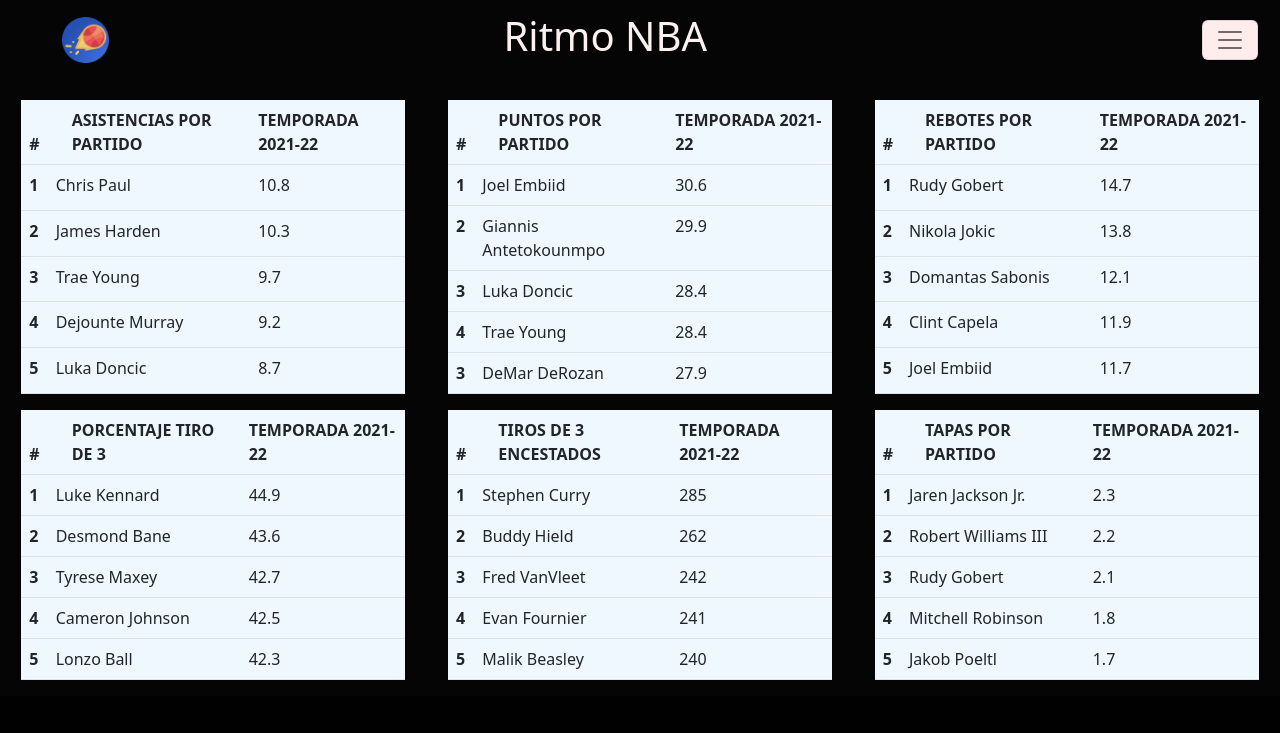
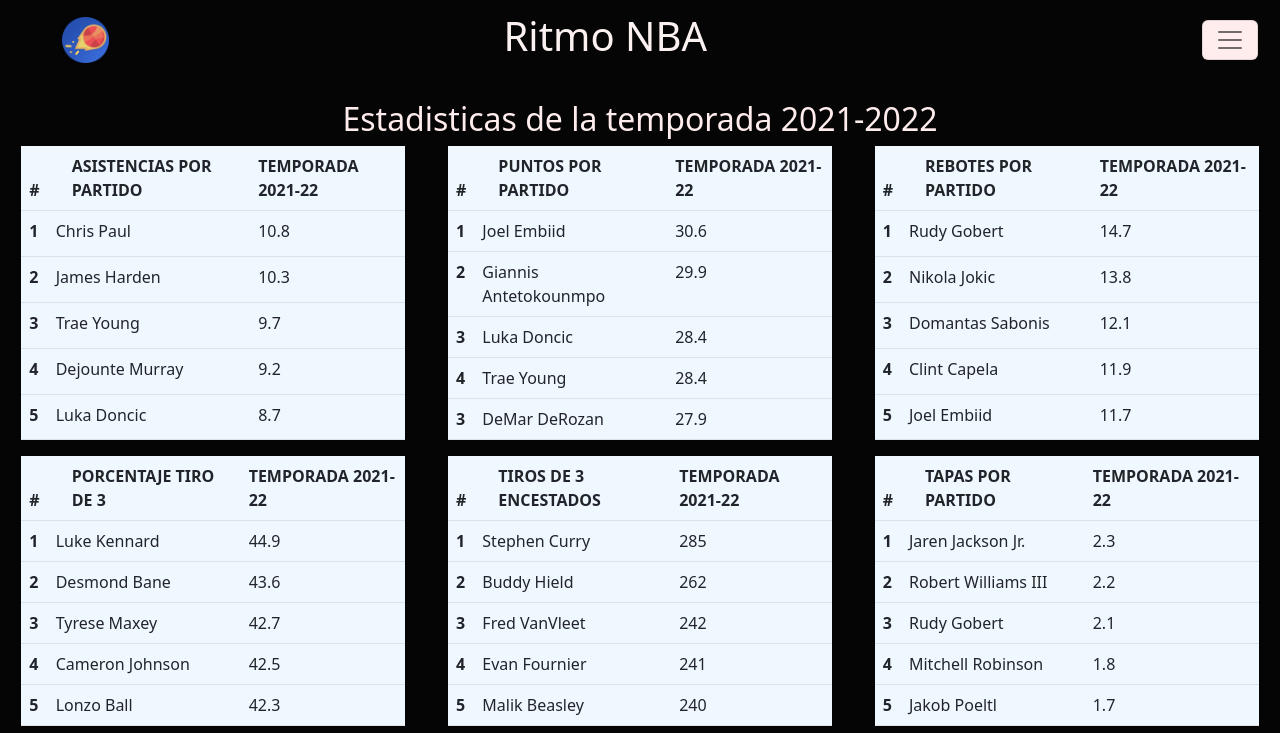
Before and after one commit to lukitasrex/PROYECTO-FINAL, a website: page pages/estadistica.html in a window 1280 px wide. Shown: the top 733 px of the page. Drawn offline with nearby package versions, Linux system fonts and the light colour scheme; a web font is replaced by a local one.

Commit message:
commit stadisticas

```diff
--- a/pages/estadistica.html
+++ b/pages/estadistica.html
@@ -79,6 +79,8 @@
     <!-- ---Cuerpo de la pagina--- -->
     <main>
 
+
+        <h2> Estadisticas de la temporada 2021-2022</h2>
         <section class=" estadisticas">
 
             <table class="table tabla">
--- a/scss/_estadisticas.scss
+++ b/scss/_estadisticas.scss
@@ -25,3 +25,10 @@
     background-color: #060505;
     color: #ffecec;
 }
+
+
+h2{
+    display: flex;
+    align-items: center;
+    justify-content: center;
+}
```
Also changed, not shown: css/style.css.
